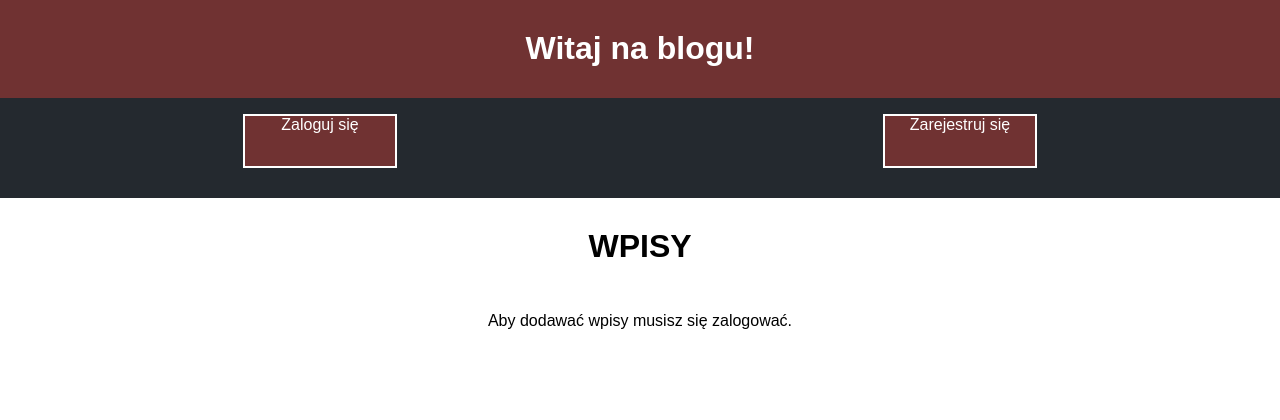
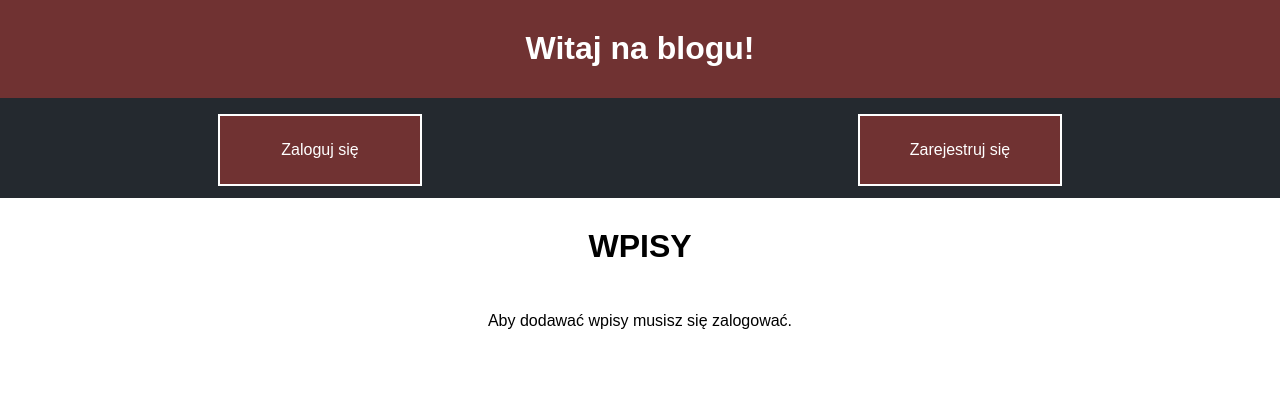
Before and after one commit to zdinozi/blog_oob, a PHP site: page /main.php in a window 1280 px wide. Shown: the top 420 px of the page. Run offline with PHP 8.4, Linux system fonts and the light colour scheme; data that the repository does not hold is empty.

Commit message:
Poprawa bledow

```diff
--- a/login.php
+++ b/login.php
@@ -51,7 +51,7 @@ class Logowanie
             header('Location: logowanie.php');
         }
         else{
-            echo 'nie udalo sie zalogowac';
+            echo '<b><p style="text-align: center;">Nie udalo sie zalogowac</p></b>';
 
         }
     }
--- a/style.css
+++ b/style.css
@@ -77,7 +77,7 @@ h1{
     color: white;
     display: block;
     width: 150px;
-    height: 50px;
+    padding: 25px;
     background-color: #703232;
     border: 2px solid white;
 
@@ -89,7 +89,7 @@ h1{
     color: white;
     display: block;
     width: 150px;
-    height: 50px;
+    padding: 25px;
     background-color: #703232;
     border: 2px solid white;
 
```
Also changed, not shown: rejestracja.php (+4 -6 lines).
